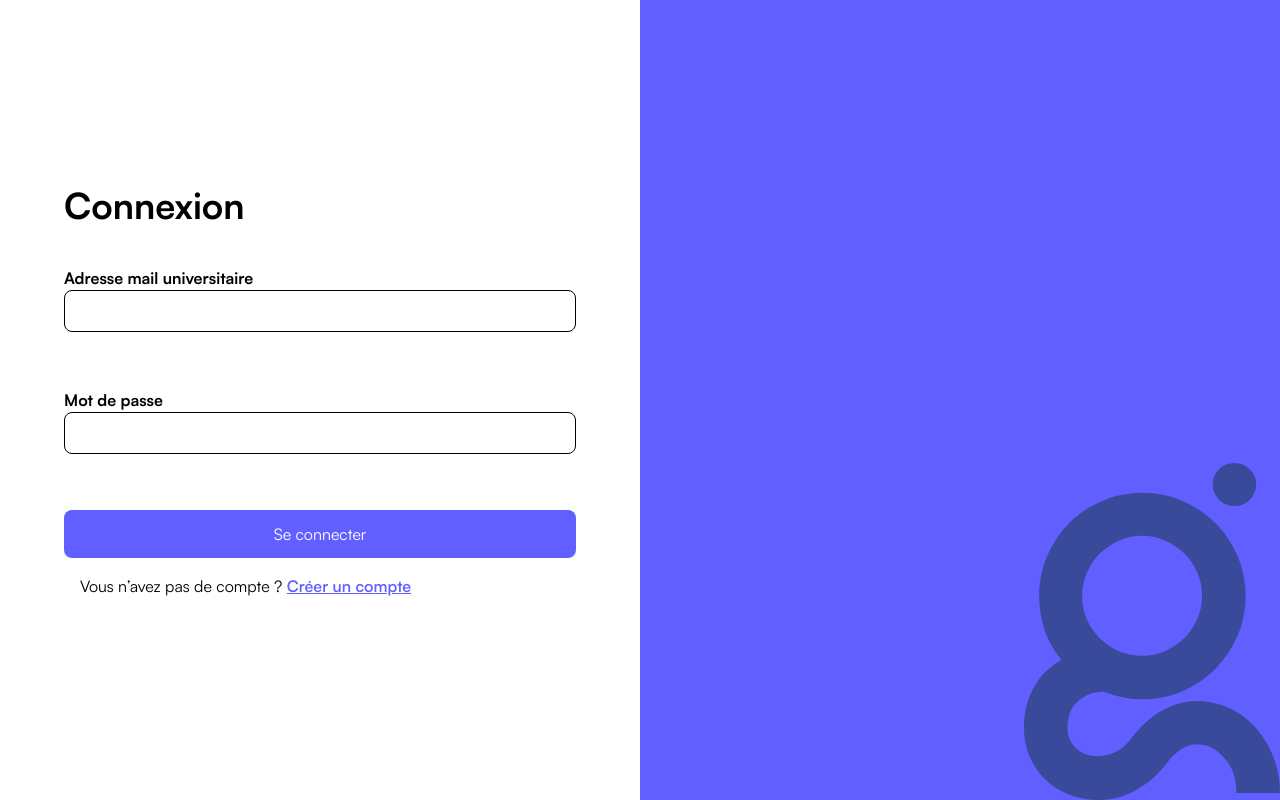
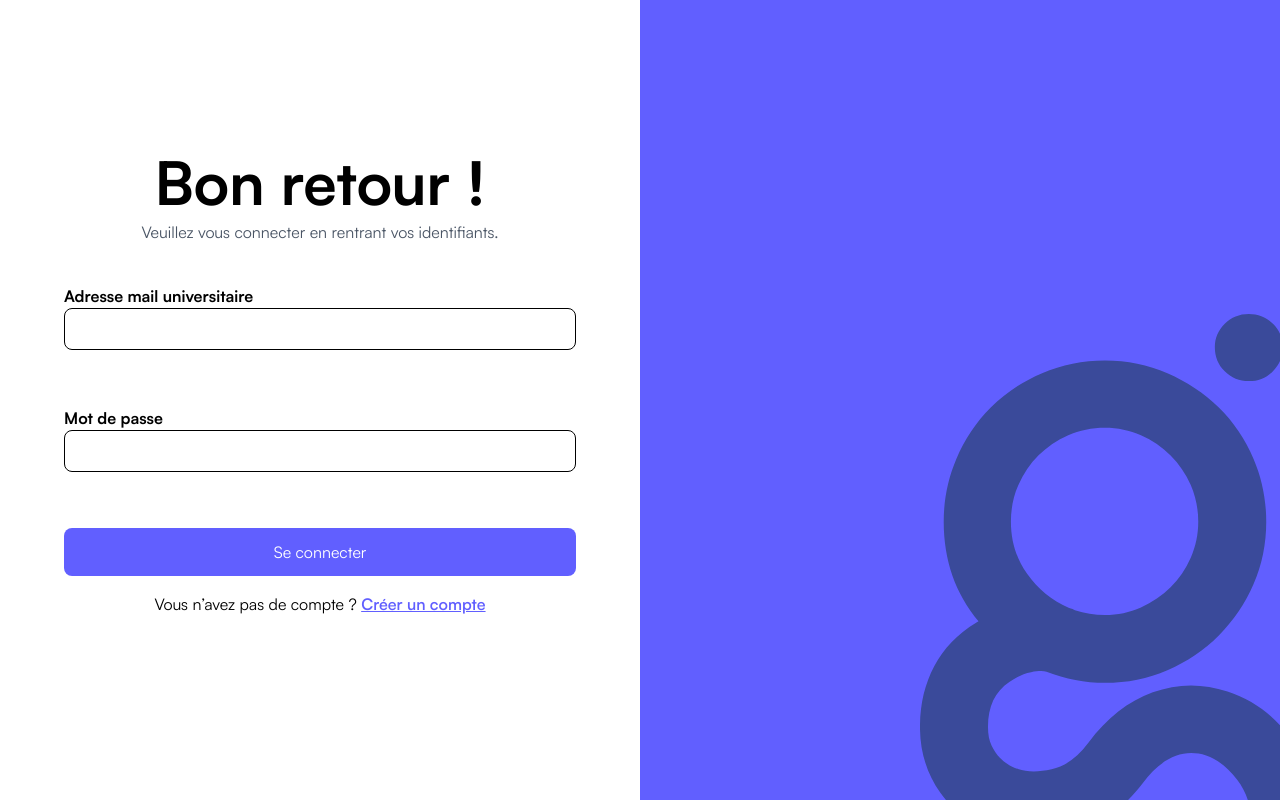
Before and after one commit to valentinbgt/sae401, a Nuxt app: page /compte/connexion in a window 1280 px wide. Built offline with nearby package versions, Linux system fonts and the light colour scheme.

Commit message:
Dernière modifs page inscription et connexion

```diff
--- a/components/LoginForm.vue
+++ b/components/LoginForm.vue
@@ -1,7 +1,6 @@
 <template>
   <form @submit.prevent="submitLogin" class="w-full">
     <div class="p-4">
-      <h2 class="font-bold text-4xl mb-10">Connexion</h2>
       <div class="space-y-10">
         <div>
           <label for="email" class="font-bold">
@@ -36,7 +35,7 @@
           {{ loading ? "Connexion en cours..." : "Se connecter" }}
         </button>
       </div>
-      <div class="p-4">
+      <div class="p-4 text-center ">
         Vous n’avez pas de compte ?
         <NuxtLink
           class="underline text-indigo-500 font-semibold"
--- a/components/SignupForm.vue
+++ b/components/SignupForm.vue
@@ -1,7 +1,6 @@
 <template>
   <form @submit.prevent="submitSignup" class="w-full">
     <div class="mx-14">
-      <h2 class="font-bold text-4xl mb-10">Inscription</h2>
       <form @submit.prevent="submitSignup" class="w-full">
         <div class="space-y-10">
 
@@ -41,7 +40,7 @@
             {{ loading ? "Inscription en cours..." : "S'inscrire" }}
           </button>
         </div>
-        <div class="mt-4">Déjà un compte ? <NuxtLink class="underline text-indigo-500 font-semibold" to="connexion">Se connecter</NuxtLink></div>
+        <div class="mt-4 text-center ">Déjà un compte ? <NuxtLink class="underline text-indigo-500 font-semibold" to="connexion">Se connecter</NuxtLink></div>
       </form>
     </div>
   </form>
--- a/pages/compte/connexion.vue
+++ b/pages/compte/connexion.vue
@@ -1,16 +1,23 @@
 <template>
   <div class="flex max-w-[1920px]  h-screen">
     <div class="w-1/2 flex flex-col justify-center items-center p-12">
+      <h2 class="text-6xl font-bold mb-2 text-center">Bon retour !</h2>
+      <p class="text-gray-600 mb-6 text-center">
+        Veuillez vous connecter en rentrant vos identifiants.
+      </p>
       <LoginForm />
     </div>
 
-    <div class="w-1/2 relative flex items-center justify-center bg-indigo-500">
-
-      <img
-        src="../../assets/images/logo_agenda.svg"
-        alt="logo-agenda"
-        class="absolute bottom-0 right-0 w-[40%] max-w-[1000px] "
-      />
+    <div class="w-1/2 bg-indigo-500 relative overflow-hidden ">
+      <div class="absolute -bottom-10 -right-10 ">
+        <img
+            src="../../assets/images/logo_agenda.svg"
+            alt="logo-agenda"
+            class="w-100"
+        />
+      </div>
     </div>
   </div>
 </template>
+<script setup lang="ts">
+</script>
--- a/pages/compte/inscription.vue
+++ b/pages/compte/inscription.vue
@@ -1,10 +1,14 @@
 <template>
   <div class="flex h-screen w-full">
     <div class="w-1/2 self-center">
+      <h2 class="text-6xl font-bold mb-2 text-center">Bienvenue !</h2>
+      <p class="text-gray-600 mb-6 text-center">
+        Pour vous inscrire, veuillez entrer votre adresse mail universitaire.
+      </p>
       <SignupForm />
     </div>
-    <div class="w-1/2 bg-indigo-500 relative">
-      <div class="absolute bottom-0 right-0">
+    <div class="w-1/2 bg-indigo-500 relative overflow-hidden ">
+      <div class="absolute -bottom-10 -right-10 ">
         <img
             src="../../assets/images/logo_agenda.svg"
             alt="logo-agenda"
```
